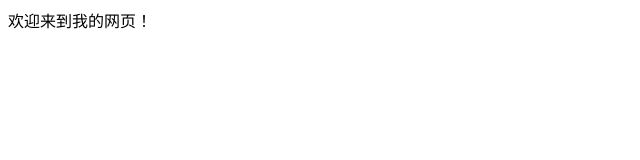
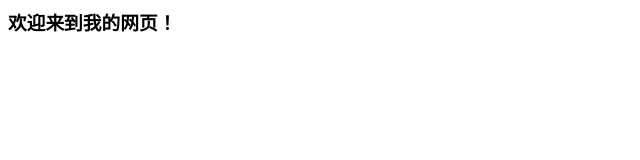
Before and after one commit to wangxuanjin/wangxuanjin.github.io, a plain HTML site: page Welcome.html in a window 1280 px wide. Shown: the whole page, without its empty margins (0-640 px from the left). Drawn offline with Linux system fonts and the light colour scheme.

Commit message:
Update Welcome.html

```diff
--- a/Welcome.html
+++ b/Welcome.html
@@ -3,6 +3,6 @@
 		<title>我的第一个网页</title>
 	</head>
 	<body>
-		欢迎来到我的网页！
+		<h3>欢迎来到我的网页！</h3>
 	</body>
 </html>
```
